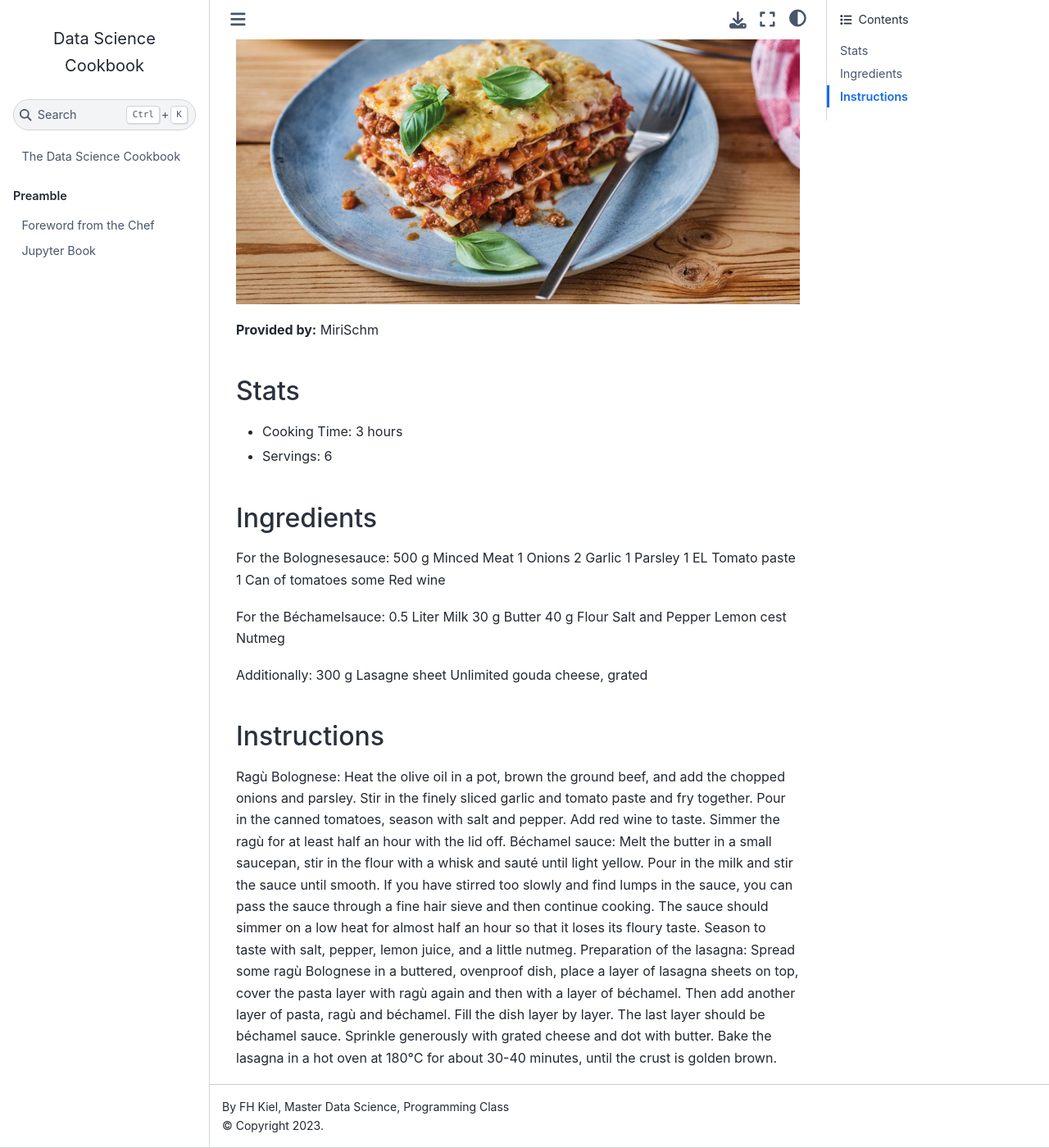
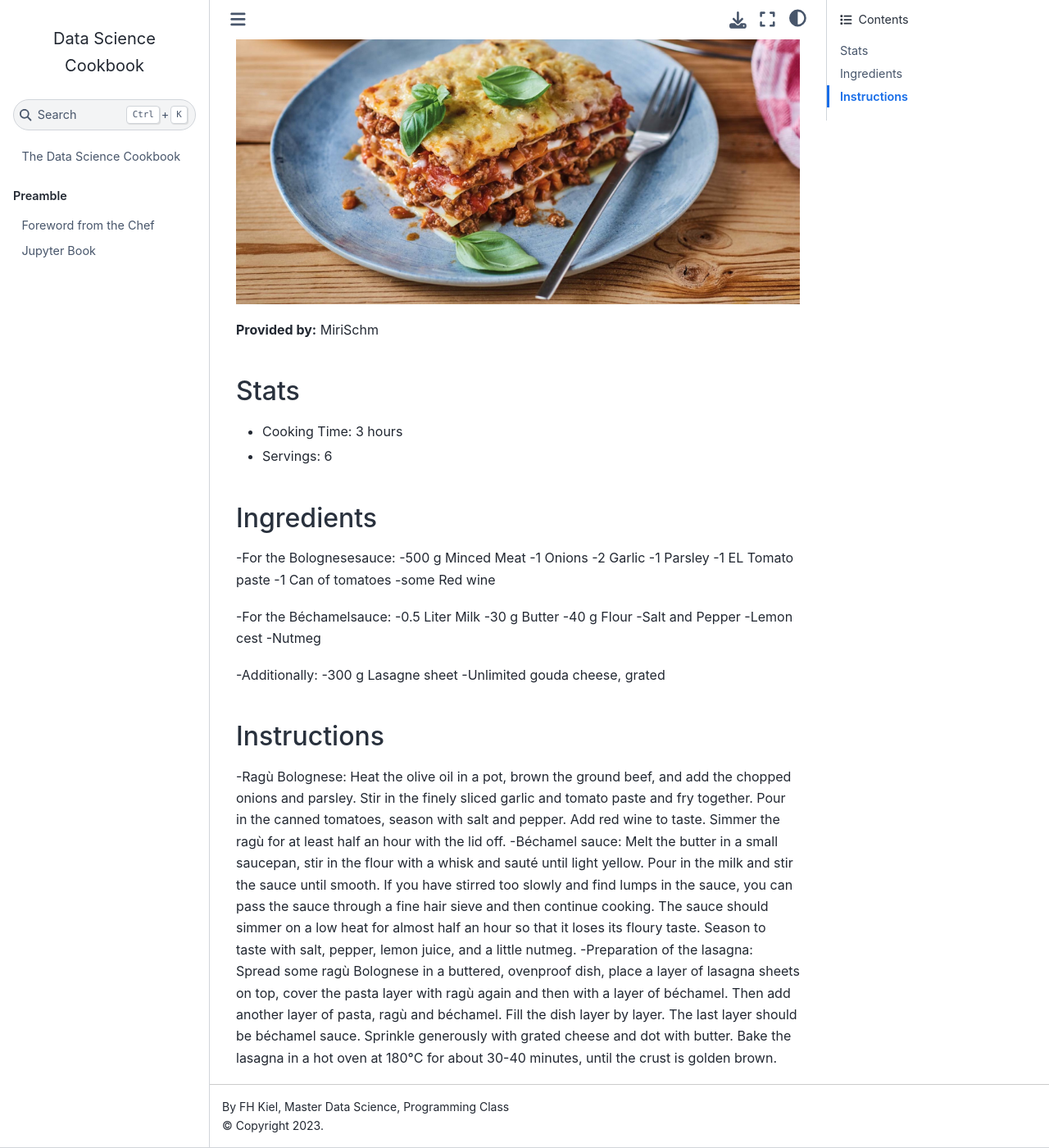
Before and after one commit to tillschwoerer/the-data-science-cookbook, a Jupyter Book: the page built from recipes/lasagne.md, in a window 1280 px wide and 1400 px high, scrolled down 268 px. Shown: the whole window at 82% size. Built offline with Jupyter Book 1.0.4 settings and Sphinx 7.4.7 and the Sphinx Book theme 1.1.4, drawn with Linux system fonts in a browser that asks for light colours; pages that are not in the unit, such as notebooks, are missing from menus.

Commit message:
new formatting

```diff
--- a/recipes/lasagne.md
+++ b/recipes/lasagne.md
@@ -10,33 +10,33 @@ Lasagne is special, because it always tastes better at home than at a restaurant
 - Servings: 6
 
 ## Ingredients
-For the Bolognesesauce:
-500 g Minced Meat
-1 Onions
-2 Garlic
-1 Parsley
-1 EL Tomato paste
-1 Can of tomatoes
-some Red wine
+-For the Bolognesesauce:
+-500 g Minced Meat
+-1 Onions
+-2 Garlic
+-1 Parsley
+-1 EL Tomato paste
+-1 Can of tomatoes
+-some Red wine
 
-For the Béchamelsauce:
-0.5 Liter Milk
-30 g Butter
-40 g Flour
-Salt and Pepper
-Lemon cest
-Nutmeg
+-For the Béchamelsauce:
+-0.5 Liter Milk
+-30 g Butter
+-40 g Flour
+-Salt and Pepper
+-Lemon cest
+-Nutmeg
 
-Additionally:
-300 g Lasagne sheet
-Unlimited gouda cheese, grated
+-Additionally:
+-300 g Lasagne sheet
+-Unlimited gouda cheese, grated
 
 ## Instructions
-Ragù Bolognese:
+-Ragù Bolognese:
 Heat the olive oil in a pot, brown the ground beef, and add the chopped onions and parsley. Stir in the finely sliced garlic and tomato paste and fry together. Pour in the canned tomatoes, season with salt and pepper. Add red wine to taste. Simmer the ragù for at least half an hour with the lid off.
-Béchamel sauce:
+-Béchamel sauce:
 Melt the butter in a small saucepan, stir in the flour with a whisk and sauté until light yellow. Pour in the milk and stir the sauce until smooth. If you have stirred too slowly and find lumps in the sauce, you can pass the sauce through a fine hair sieve and then continue cooking. The sauce should simmer on a low heat for almost half an hour so that it loses its floury taste. Season to taste with salt, pepper, lemon juice, and a little nutmeg.
-Preparation of the lasagna:
+-Preparation of the lasagna:
 Spread some ragù Bolognese in a buttered, ovenproof dish, place a layer of lasagna sheets on top, cover the pasta layer with ragù again and then with a layer of béchamel.
 Then add another layer of pasta, ragù and béchamel. Fill the dish layer by layer.
 The last layer should be béchamel sauce. Sprinkle generously with grated cheese and dot with butter.
```
